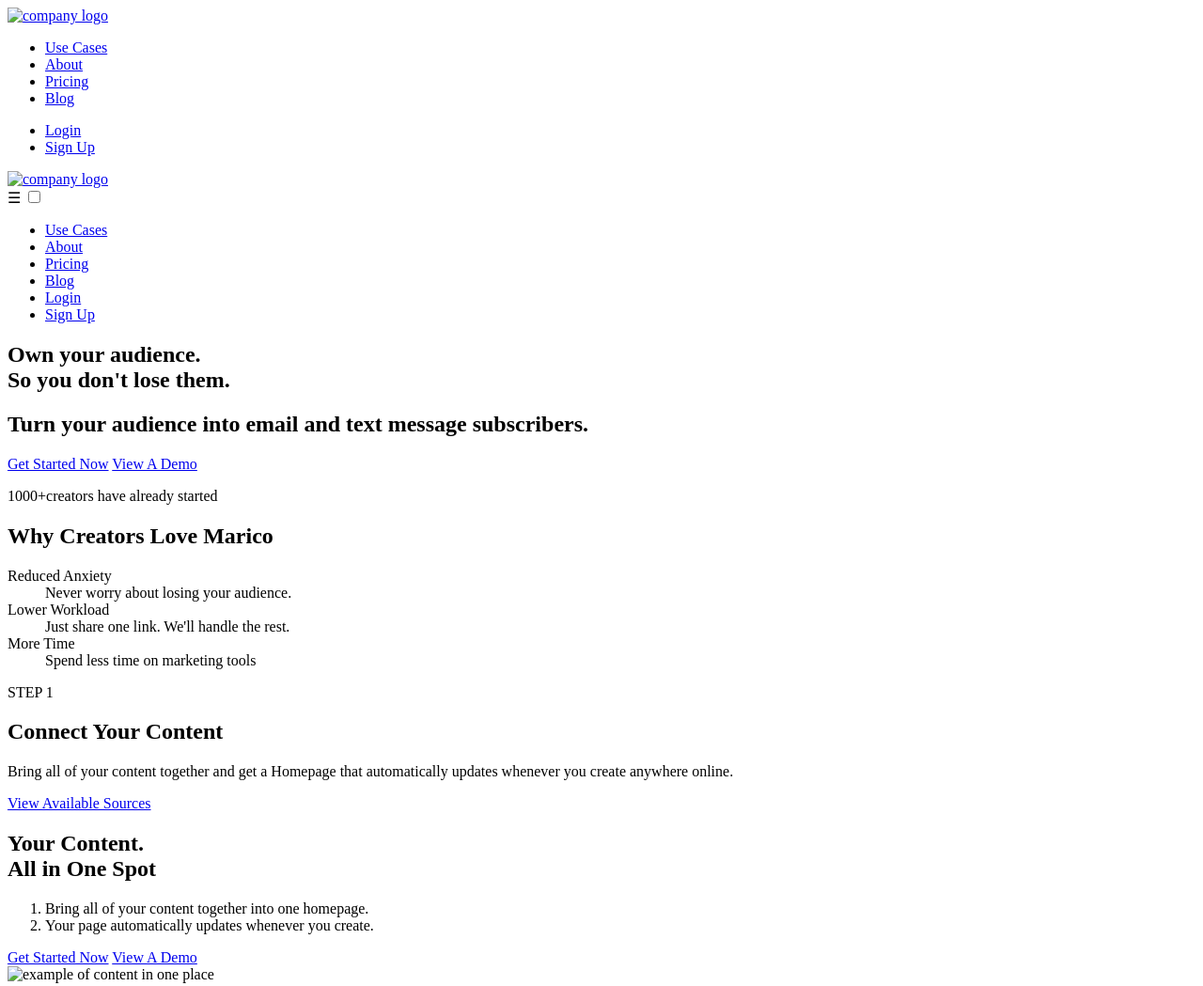
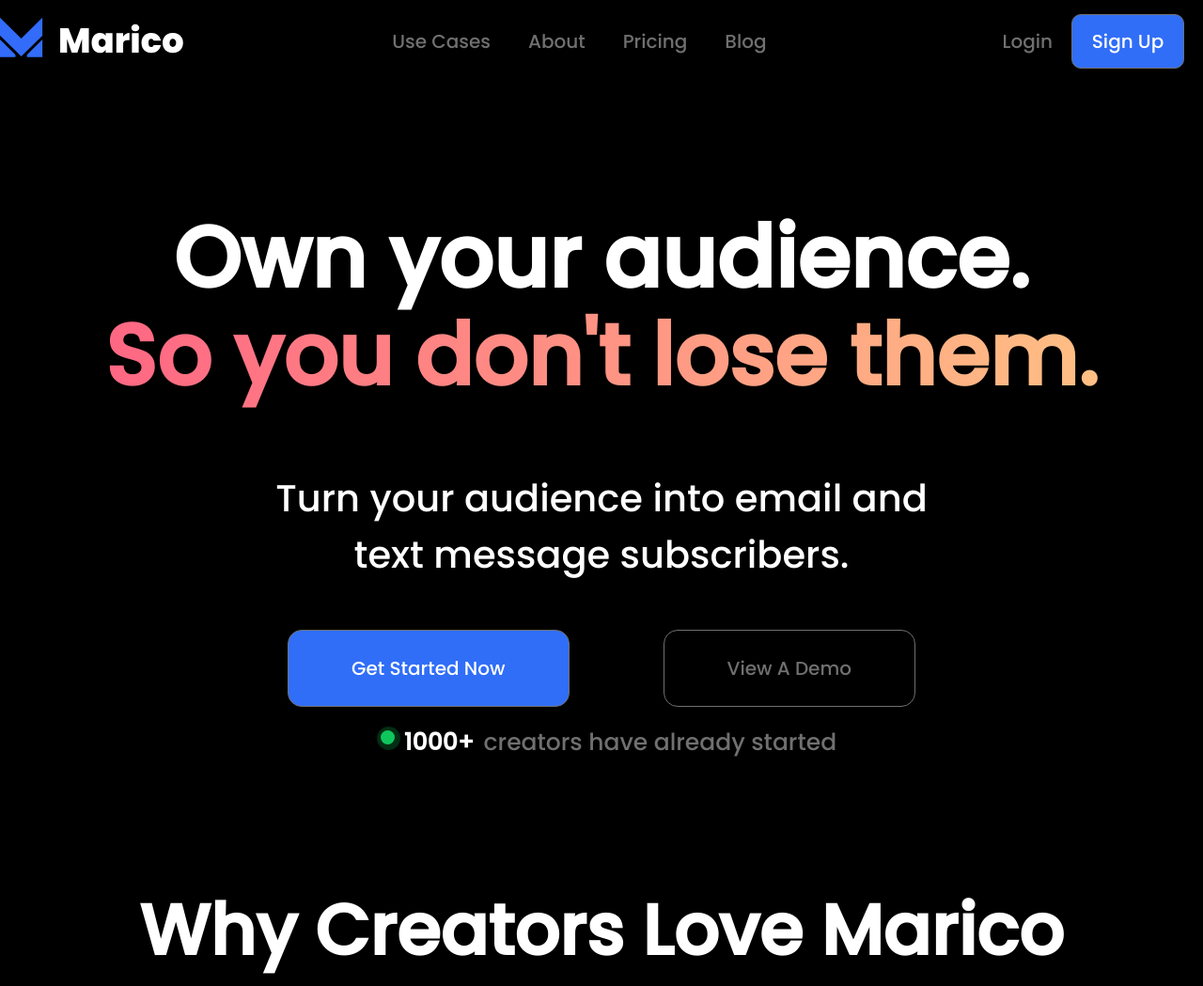
Before and after one commit to dmitrykulakovfrontend/Marico, a website: page index.html in a window 1280 px wide. Shown: the top 1049 px of the page at 94% size. Drawn offline with nearby package versions, Linux system fonts and the light colour scheme; files that its build step writes are made by us from their sources; the site is published under a folder, as on GitHub Pages, so addresses that start at the root find nothing.

Commit message:
fix links

```diff
--- a/index.html
+++ b/index.html
@@ -6,18 +6,18 @@
   <meta http-equiv="X-UA-Compatible" content="IE=edge" />
   <meta name="viewport" content="width=device-width, initial-scale=1.0" />
   <title>Marico</title>
-  <script src= "/index.js"></script>
+  <script src= "index.js"></script>
   <link href="https://fonts.googleapis.com/css2?family=Poppins:wght@500&display=swap" rel="stylesheet">
-  <link rel="stylesheet" href= "/css/reset.css" />
-  <link rel="stylesheet" href= "/css/style.css" />
+  <link rel="stylesheet" href= "css/reset.css" />
+  <link rel="stylesheet" href= "css/style.css" />
 </head>
 
 <body>
   <header class="page-header">
     <nav class="page-nav">
       <div class="logo">
-        <a href= "/index.html">
-          <img src= "/images/company-logo.svg" alt="company logo">
+        <a href= "index.html">
+          <img src= "images/company-logo.svg" alt="company logo">
         </a>
       </div>
       <ul class="page-nav-links" aria-label="page navigation">
@@ -34,23 +34,23 @@
     </nav>
     <nav class="mobile-nav">
       <div class="logo">
-        <a href= "/index.html">
-          <img src= "/images/company-logo.svg" alt="company logo">
+        <a href= "index.html">
+          <img src= "images/company-logo.svg" alt="company logo">
         </a>
       </div>
       <label for="menu-input" class="mobile-nav__menu-button">☰</label>
       <input type="checkbox" title="menu" class="mobile-nav__menu-input" id="menu-input">
       <ul class="mobile-nav-links">
         <li class="mobile-nav-links__list-item"><a class="link mobile-nav-links__link" href="#">Use Cases</a></li>
-        <li class="mobile-nav-links__list-item"><a class="link mobile-nav-links__link" href= "/about.html">About</a>
+        <li class="mobile-nav-links__list-item"><a class="link mobile-nav-links__link" href= "about.html">About</a>
         </li>
-        <li class="mobile-nav-links__list-item"><a class="link mobile-nav-links__link" href= "/pricing.html">Pricing</a>
+        <li class="mobile-nav-links__list-item"><a class="link mobile-nav-links__link" href= "pricing.html">Pricing</a>
         </li>
-        <li class="mobile-nav-links__list-item"><a class="link mobile-nav-links__link" href= "/blog.html">Blog</a></li>
-        <li class="mobile-nav-links__list-item"><a class="link mobile-nav-links__link" href= "/login.html">Login</a>
+        <li class="mobile-nav-links__list-item"><a class="link mobile-nav-links__link" href= "blog.html">Blog</a></li>
+        <li class="mobile-nav-links__list-item"><a class="link mobile-nav-links__link" href= "login.html">Login</a>
         </li>
         <li class="mobile-nav-links__list-item"><a class="button button--active mobile-nav-links__button"
-            href= "/sign-up.html">Sign Up</a></li>
+            href= "sign-up.html">Sign Up</a></li>
       </ul>
     </nav>
   </header>
@@ -109,7 +109,7 @@
           </div>
         </div>
         <div class="example">
-          <img src= "/images/content-example.png" alt="example of content in one place">
+          <img src= "images/content-example.png" alt="example of content in one place">
           <div class="example__white-cube"></div>
         </div>
       </section>
@@ -123,7 +123,7 @@
           <div class="example">
             <h2 class="example__subtitle">One Link</h2>
             <p class="example__title">ALL You Create.<br> <span class="white">One Link</span></p>
-            <img src= "/images/mobile.png" alt="mobile phone view">
+            <img src= "images/mobile.png" alt="mobile phone view">
           </div>
           <div class="example">
             <h2 class="example__subtitle">Collect Subscribers</h2>
@@ -152,20 +152,20 @@
           </div>
         </div>
         <div class="example">
-          <img src= "/images/music-example.png" alt="example of music">
+          <img src= "images/music-example.png" alt="example of music">
         </div>
       </section>
     </section>
     <section class="experts">
       <h2 class="title experts__title">Experts Agree</h2>
-      <img class="experts__example" src= "/images/experts.png" alt="experts answers">
+      <img class="experts__example" src= "images/experts.png" alt="experts answers">
     </section>
     <section class="creators">
       <h2 class="title creators__title">We've helped over 1,000 creatorsre
         claim control of their audience.</h2>
     </section>
     <section class="get-started">
-      <img src= "/images/icons/logo-icon.svg" alt="company logo">
+      <img src= "images/icons/logo-icon.svg" alt="company logo">
       <h2 class="title get-started__title">Get Started Now</h2>
       <h3 class="get-started__subtitle">
         Setup is easy and takes under 5 minutes.
@@ -179,7 +179,7 @@
   <footer class="page-footer">
     <div class="logo-footer">
       <div class="logo">
-        <img src= "/images/company-logo.svg" alt="company logo">
+        <img src= "images/company-logo.svg" alt="company logo">
       </div>
       <span class="logo__info">info@marico.co</span>
     </div>
```
